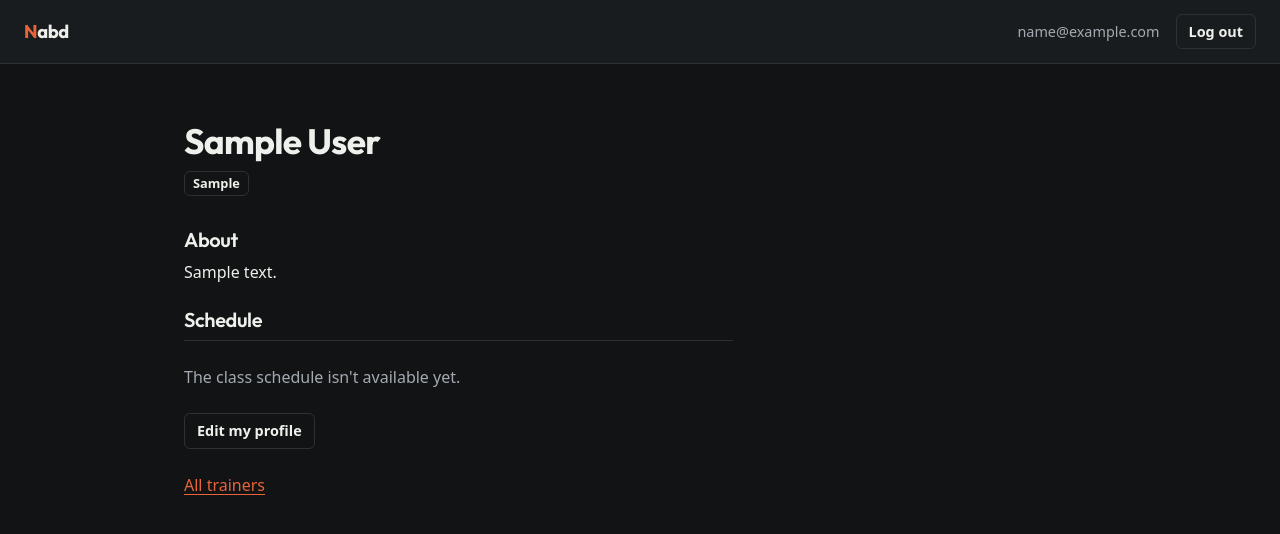
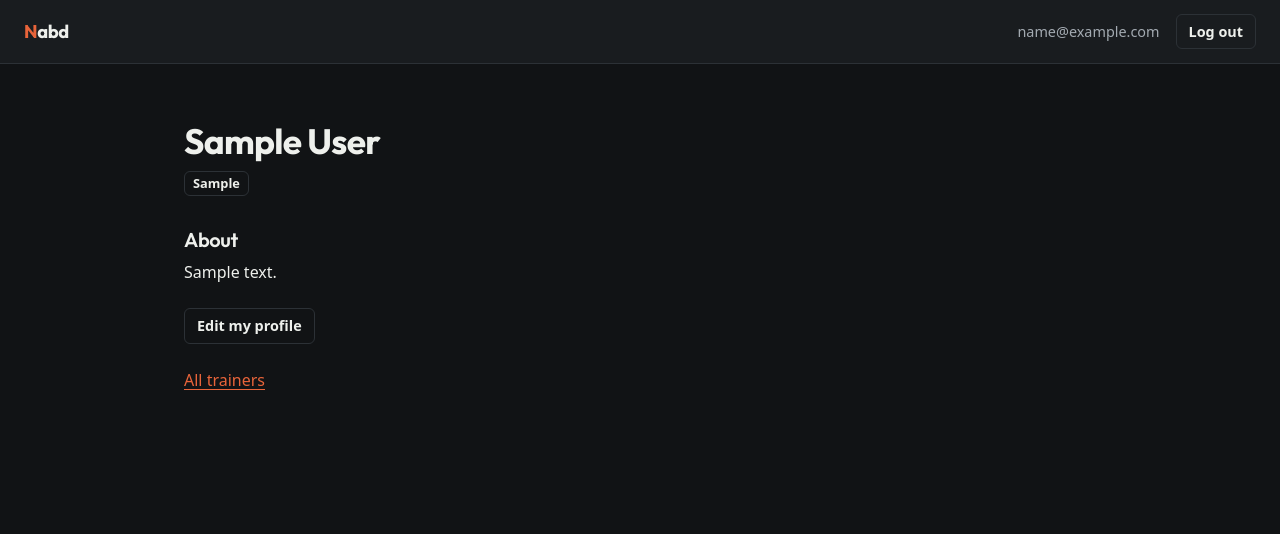
Before and after one commit to AdamMasry/Gym-Management-System, a Django app: page /trainers/1/ in a window 1280 px wide. Shown: the top 534 px of the page. Run offline with Django 5.2, Linux system fonts and the light colour scheme; a user stored in the database is signed in; tables that the repository leaves empty hold one stand-in row (values such as "Sample post").

Commit message:
chore: remove empty schedule placeholder

```diff
--- a/training/templates/training/trainer_detail.html
+++ b/training/templates/training/trainer_detail.html
@@ -7,8 +7,6 @@
   <h2 class="h5">About</h2>
   <p>{{ profile.bio|default:"This trainer hasn't written a bio yet."|linebreaksbr }}</p>
 
-  <h2 class="h5 mt-4">Schedule</h2>
-  <p class="empty-state">The class schedule isn't available yet.</p>
 
   {% if user == profile.user %}
     <p class="mt-4"><a class="btn btn-quiet" href="{% url 'edit_my_profile' %}">Edit my profile</a></p>
```
